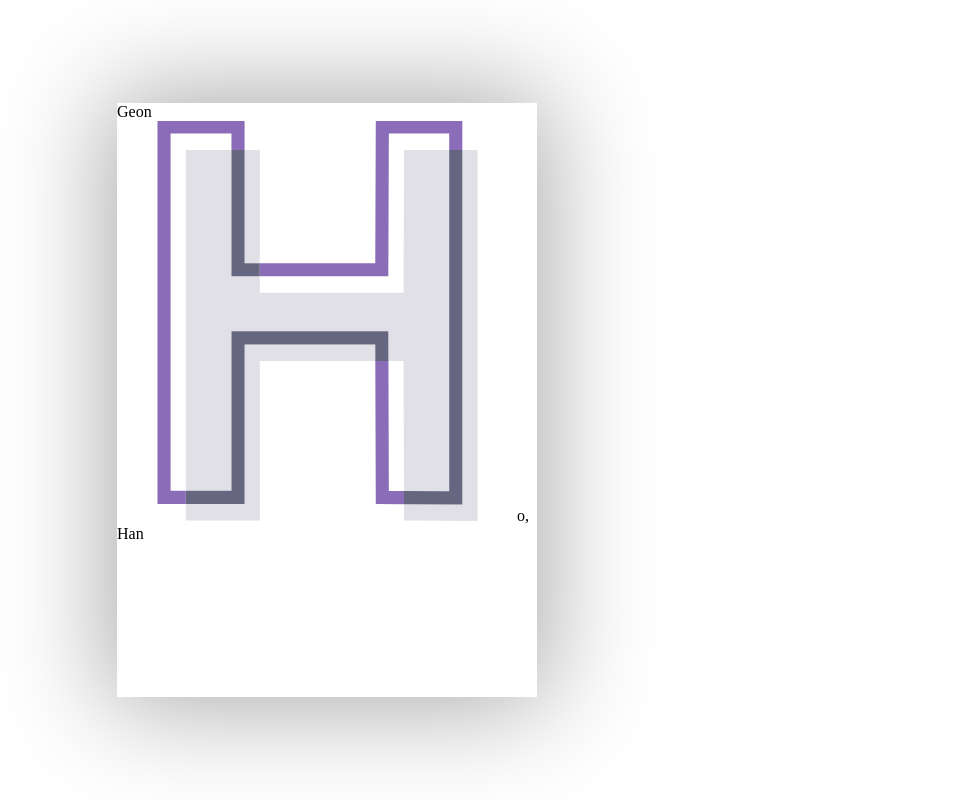
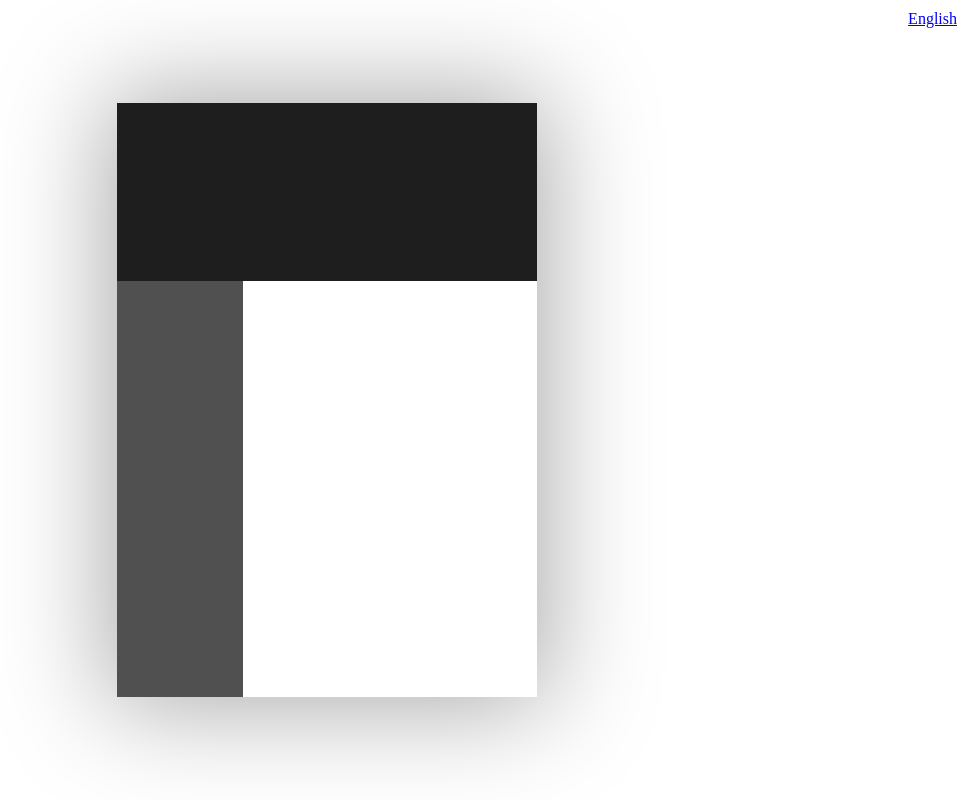
Before and after one commit to hrg921/resume, a plain HTML site: page index.ko.html in a window 1280 px wide. Shown: the whole page, without its empty margins (313-1280 px from the left). Drawn offline with Linux system fonts and the light colour scheme.

Commit message:
add navigation for language change

```diff
--- a/index.ko.html
+++ b/index.ko.html
@@ -7,16 +7,18 @@
     <link rel="stylesheet" href="./style/style.css">
 </head>
 <body>
+    <nav>
+        <a href="/resume/">English</a>
+    </nav>
     <div class="resume">
-        <div class="resume-top">
-            Geon <span class="logo"><img src="./image/logo.svg" alt="geonho's logo"></span>o, Han
-        </div>
-        <div class="resume-side">
+        <header>
+        </header>
+        <aside>
 
-        </div>
-        <div class="resume-main">
+        </aside>
+        <main>
 
-        </div>
+        </main>
     </div>
 </body>
 </html>
--- a/style/style.scss
+++ b/style/style.scss
@@ -16,13 +16,24 @@ body {
   height: 100vh;
 }
 
+nav {
+  position: fixed;
+
+  @for $i from 1 through $repeat-time {
+    @include respond-to($i) {
+      top: $i * 5px;
+      right: $i * 5px;
+    }
+  }
+}
+
 .resume {
   @include box-shadow(0 0 100px 10px #aaa);
 
   display: flex;
   flex-wrap: wrap;
 
-  @for $i from 1 through 5 {
+  @for $i from 1 through $repeat-time {
     @include respond-to($i) {
       width: $basic-resume-width * $i;
       height: $basic-resume-height * $i;
--- a/style/variable.scss
+++ b/style/variable.scss
@@ -1,6 +1,9 @@
 // resume size related to A4 size
 $basic-resume-width: 210px;
 $basic-resume-height: 297px;
+
+// rotation length for media query
+$repeat-time: 5;
 
 // height for header and main content
 $header-height: 30%;
```
Also changed, not shown: index.html (+3 -1 lines), style/style.css.
